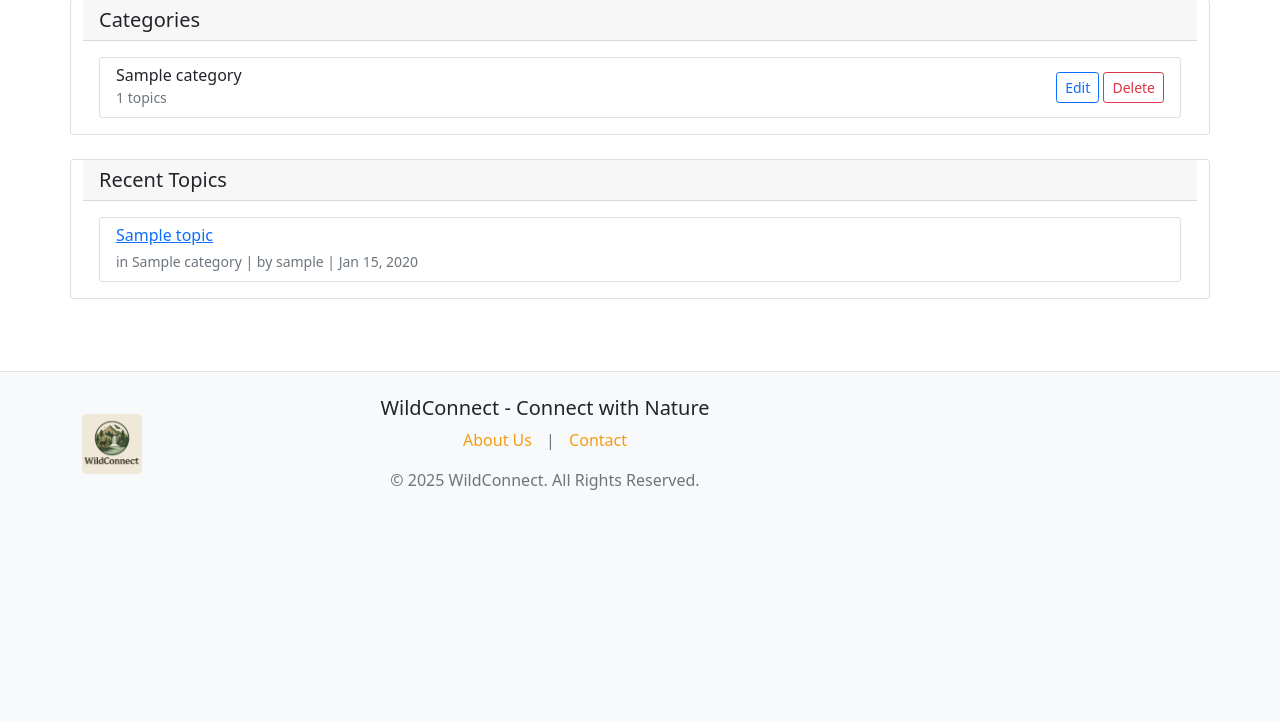
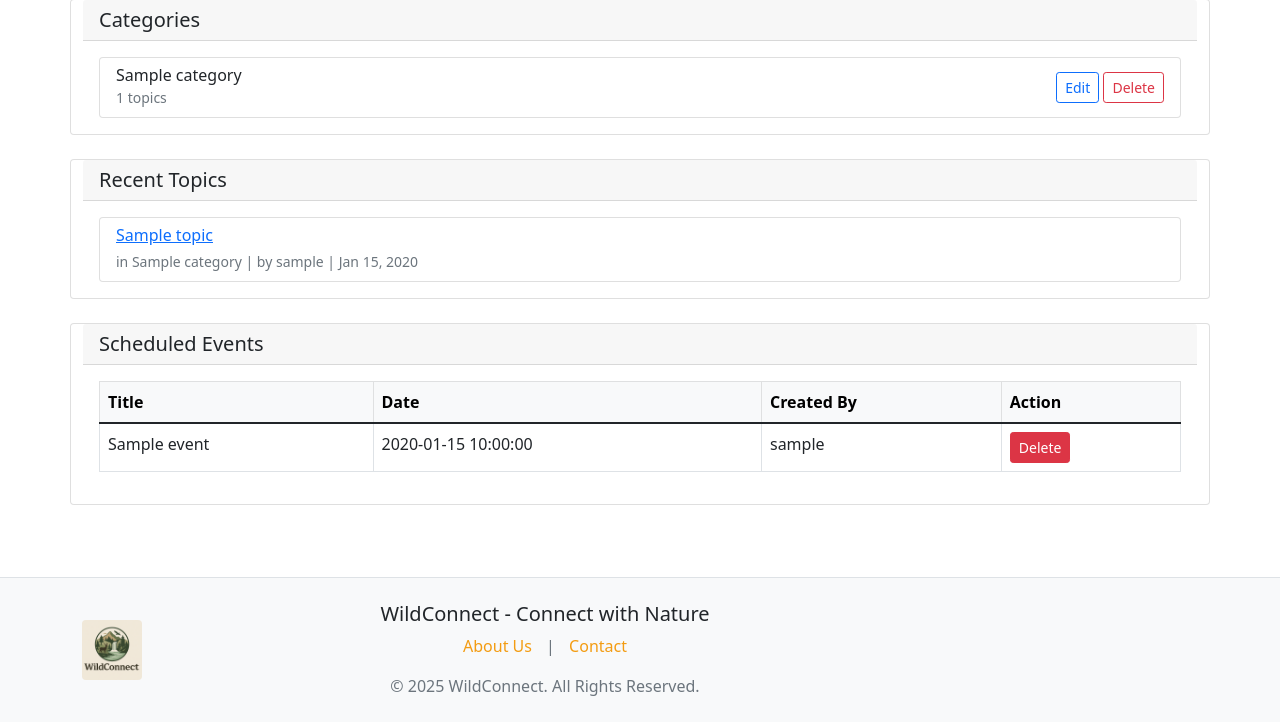
Before and after one commit to AdithyaHerath/Wildlife_Forum, a PHP site: page /admin.php in a window 1280 px wide. Shown: the part 312-1034 px from the top of the page. Before the commit the page ends 802 px from the top, so only its background shows below. Run offline with PHP 8.4, Linux system fonts and the light colour scheme; the visitor is signed in with stand-in values (Sample User, id 1); tables that the repository leaves empty or names only in its code hold one stand-in row (values such as "Sample post").

Commit message:
Add scheduled events table to admin dashboard

```diff
--- a/admin.php
+++ b/admin.php
@@ -160,5 +160,44 @@ $events = $events_stmt->fetchAll();
             </div>
         </div>
 
+        <!-- Events Table -->
+        <div class="card mb-4">
+            <div class="card-header"><h3 class="card-title h5 mb-0">Scheduled Events</h3></div>
+            <div class="card-body">
+                <?php if (count($events) > 0): ?>
+                    <div class="table-responsive">
+                        <table class="table table-bordered table-hover">
+                            <thead class="table-light">
+                                <tr>
+                                    <th>Title</th>
+                                    <th>Date</th>
+                                    <th>Created By</th>
+                                    <th>Action</th>
+                                </tr>
+                            </thead>
+                            <tbody>
+                                <?php foreach ($events as $event): ?>
+                                    <tr>
+                                        <td><?php echo htmlspecialchars($event['title']); ?></td>
+                                        <td><?php echo htmlspecialchars($event['event_date']); ?></td>
+                                        <td><?php echo htmlspecialchars($event['username']); ?></td>
+                                        <td>
+                                            <a href="admin.php?delete_event=<?php echo $event['event_id']; ?>"
+                                               class="btn btn-sm btn-danger"
+                                               onclick="return confirm('Are you sure you want to delete this event?');">
+                                                Delete
+                                            </a>
+                                        </td>
+                                    </tr>
+                                <?php endforeach; ?>
+                            </tbody>
+                        </table>
+                    </div>
+                <?php else: ?>
+                    <p>No events scheduled yet.</p>
+                <?php endif; ?>
+            </div>
+        </div>
+    </div>
 </div>
 <?php include("includes/footer.php"); ?>
```
